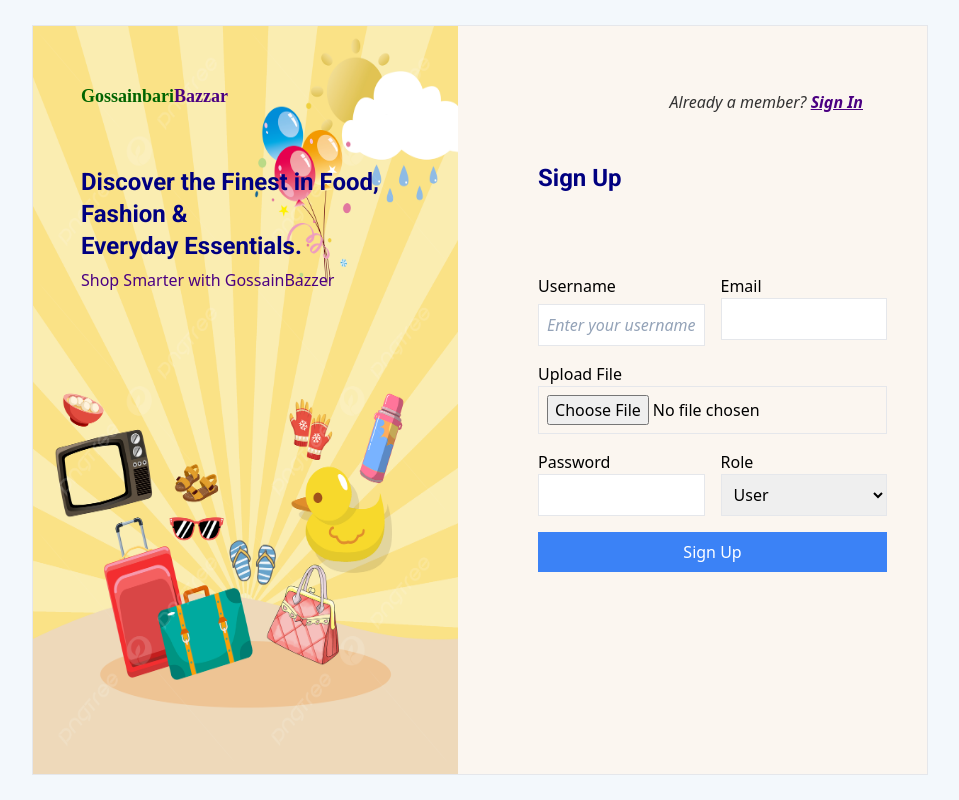
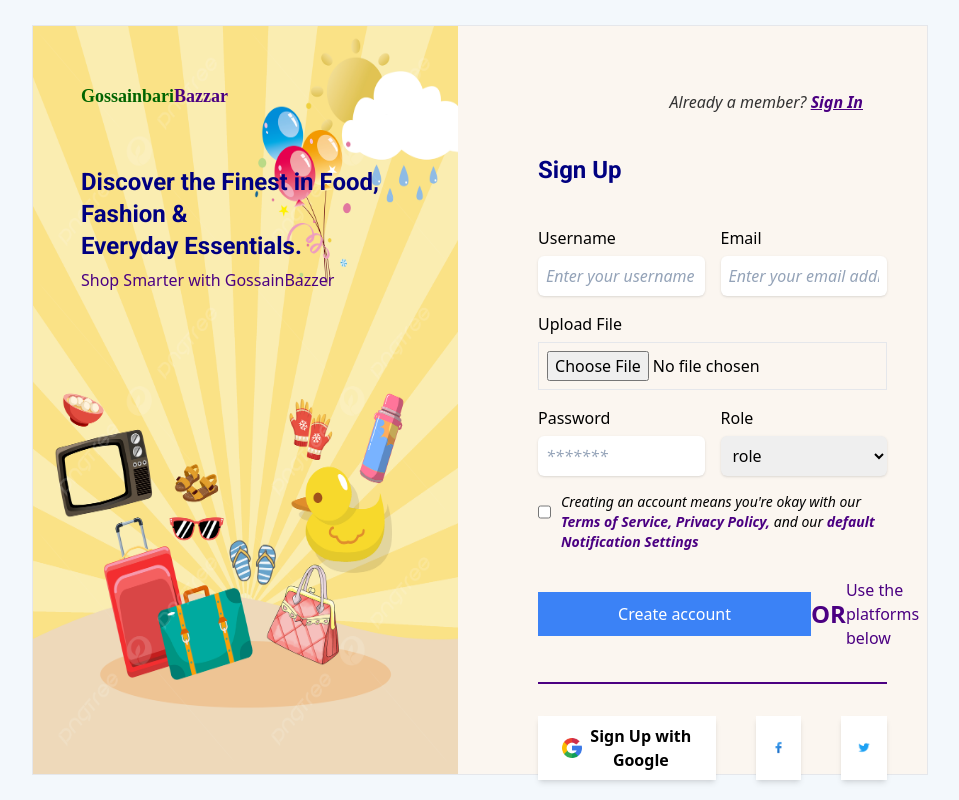
Before and after one commit to R0F7/GossinbariBazzar, a React (Vite) app: page /signup in a window 1280 px wide. Shown: the whole page, without its empty margins (160-1119 px from the left). Built offline with nearby package versions, Linux system fonts and the light colour scheme; a web font is replaced by a local one.

Commit message:
signup page design completed

```diff
--- a/src/pages/SignUp/SignUp.jsx
+++ b/src/pages/SignUp/SignUp.jsx
@@ -1,5 +1,8 @@
 import { Link } from 'react-router-dom';
 import SignUpImage from '../../assets/Gossinbari SignUp picture 2.jpg';
+import GoogleLogo from '../../assets/google.png';
+import FacebookLogo from '../../assets/facebook.png';
+import Twiter from '../../assets/twiter.png';
 
 const SignUp = () => {
     return (
@@ -23,33 +26,84 @@
                 <div className='w-1/2 p-10'>
                     <p className='text-end p-6 text-[#333333] font-medium italic'>Already a member? <Link to='/login' className='text-[#4B0082] font-bold underline'>Sign In</Link></p>
                     <div>
-                        <h4 className='mb-20 mt-6 font-roboto text-2xl font-bold text-[#000080]'>Sign Up</h4>
+                        <h4 className='mb-10 mt-4 font-roboto text-2xl font-bold text-[#000080]'>Sign Up</h4>
                         <form className='grid grid-cols-8 gap-4'>
                             <div className='flex flex-col gap-1.5 col-span-4'>
                                 <label htmlFor="name">Username</label>
-                                <input type="text" name="name" id="name" className="border p-2 placeholder:italic placeholder:text-slate-400 focus:outline-none focus:border-sky-500 focus:ring-sky-500 focus:ring-1" placeholder='Enter your username'/>
+                                <input type="text"
+                                    name="name"
+                                    id="name"
+                                    placeholder='Enter your username'
+                                    className="p-2 shadow rounded-md placeholder:italic placeholder:text-slate-400 focus:outline-none focus:border-sky-500 focus:ring-sky-500 focus:ring-2" />
                             </div>
-                            <div className='flex flex-col col-span-4'>
+                            <div className='flex flex-col gap-1.5 col-span-4'>
                                 <label htmlFor="email">Email</label>
-                                <input type="email" name="email" id="email" className="border p-2" />
+                                <input
+                                    type="email"
+                                    name="email"
+                                    id="email"
+                                    placeholder='Enter your email address'
+                                    className="p-2 shadow rounded-md placeholder:italic placeholder:text-slate-400 focus:outline-none focus:border-sky-500 focus:ring-sky-500 focus:ring-2" />
                             </div>
-                            <div className='flex flex-col col-span-8'>
+                            <div className='flex flex-col gap-1.5 col-span-8'>
                                 <label htmlFor="file">Upload File</label>
-                                <input type="file" name="file" id="file" className="border p-2" />
+                                <input
+                                    type="file"
+                                    name="file"
+                                    id="file"
+                                    className="border p-2" />
                             </div>
-                            <div className='flex flex-col col-span-4'>
+                            <div className='flex flex-col gap-1.5 col-span-4'>
                                 <label htmlFor="password">Password</label>
-                                <input type="password" name="password" id="password" className="border p-2" />
+                                <input
+                                    type="password"
+                                    name="password"
+                                    id="password"
+                                    placeholder='*******'
+                                    className="p-2 shadow rounded-md placeholder:italic placeholder:text-slate-400 focus:outline-none focus:border-sky-500 focus:ring-sky-500 focus:ring-2" />
                             </div>
-                            <div className='flex flex-col col-span-4'>
+                            <div className='flex flex-col gap-1.5 col-span-4'>
                                 <label htmlFor="role">Role</label>
-                                <select name="role" id="role" className="border p-2">
-                                    <option value="user">User</option>
-                                    <option value="seller">Seller</option>
+                                <select
+                                    name="role"
+                                    id="role"
+                                    className="p-2 shadow rounded-md placeholder:italic placeholder:text-slate-400 focus:outline-none focus:border-sky-500 focus:ring-sky-500 focus:ring-2">
+                                    <option value="" disabled selected className=''>role</option>
+                                    <option value="user">user</option>
+                                    <option value="seller">seller</option>
                                 </select>
                             </div>
-                            <input type="submit" className='col-span-8 bg-blue-500 text-white p-2' value="Sign Up" />
+                            <div className='flex str col-span-8 gap-2.5'>
+                                <input
+                                    type="checkbox"
+                                    name="check"
+                                    id="check"
+                                    className='relative bottom-2.5 text-xl' />
+                                <p htmlFor="check" className='italic text-sm'>Creating an account means you're okay with our <span className='text-[#4B0082] font-semibold'>Terms of Service, Privacy Policy, </span>and our <span className='text-[#4B0082] font-semibold'>default Notification Settings</span></p>
+                            </div>
+                            <div className='col-span-8 flex items-center justify-between mt-2.5'>
+                                <input type="submit" className=' bg-blue-500 text-white p-2.5 px-20' value="Create account" />
+                                <h4 className='font-bold text-2xl text-[#4B0082]'>OR</h4>
+                                <h6 className='text-[#4B0082] font-medium'>Use the platforms below</h6>
+                            </div>
                         </form>
+
+                        <div className='w-full h-[1.5px] bg-[#4B0082] my-8'></div>
+
+                        <div>
+                            <div className='flex gap-10'>
+                                <button className='flex items-center gap-2 bg-white shadow-md py-2 px-6 font-semibold'>
+                                    <img className='w-5' src={GoogleLogo} alt="" />
+                                    <h4>Sign Up with Google</h4>
+                                </button>
+                                <button className='flex items-center gap-2 bg-white shadow-md py-2 px-4 font-semibold'>
+                                    <img className='w-5' src={FacebookLogo} alt="" />
+                                </button>
+                                <button className='flex items-center gap-2 bg-white shadow-md py-2 px-4 font-semibold'>
+                                    <img className='w-5' src={Twiter} alt="" />
+                                </button>
+                            </div>
+                        </div>
 
                     </div>
                 </div>
```
Also changed, not shown: src/assets/facebook.png (added), src/assets/twiter.png (added).
